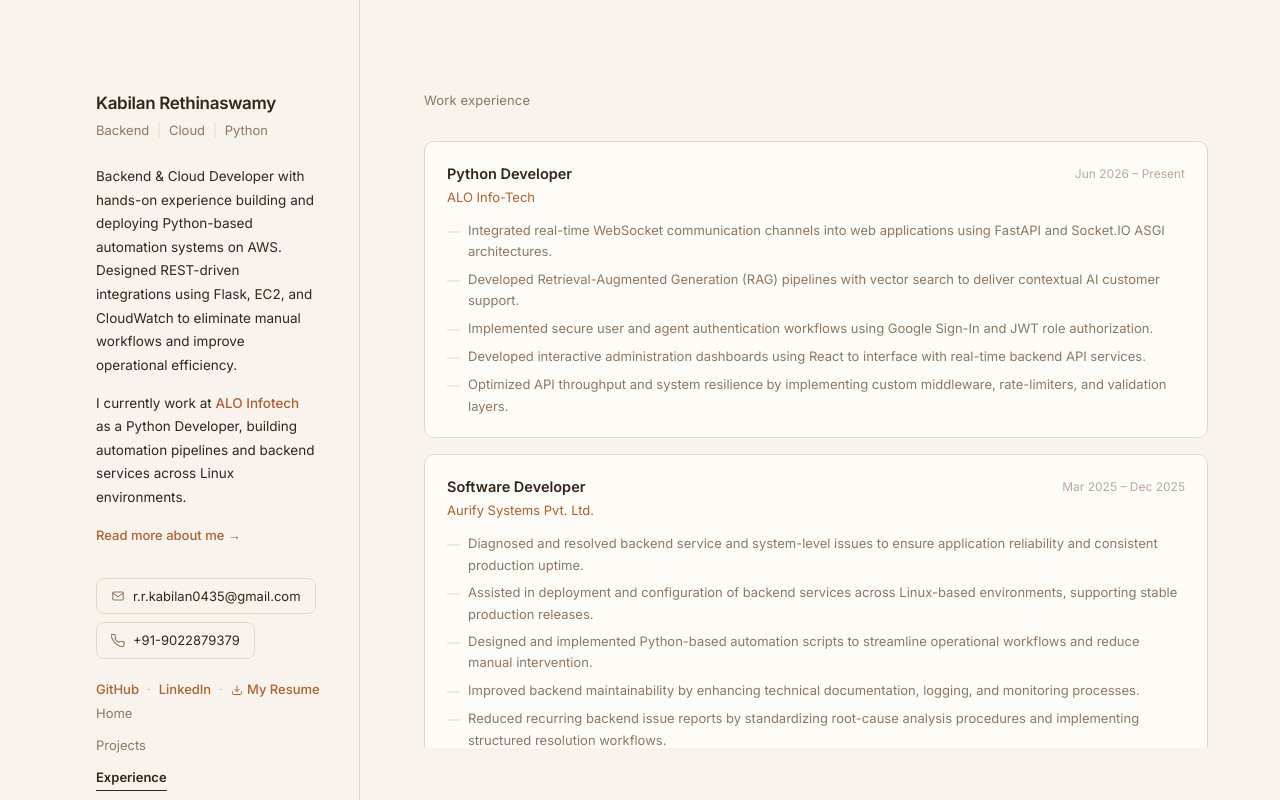
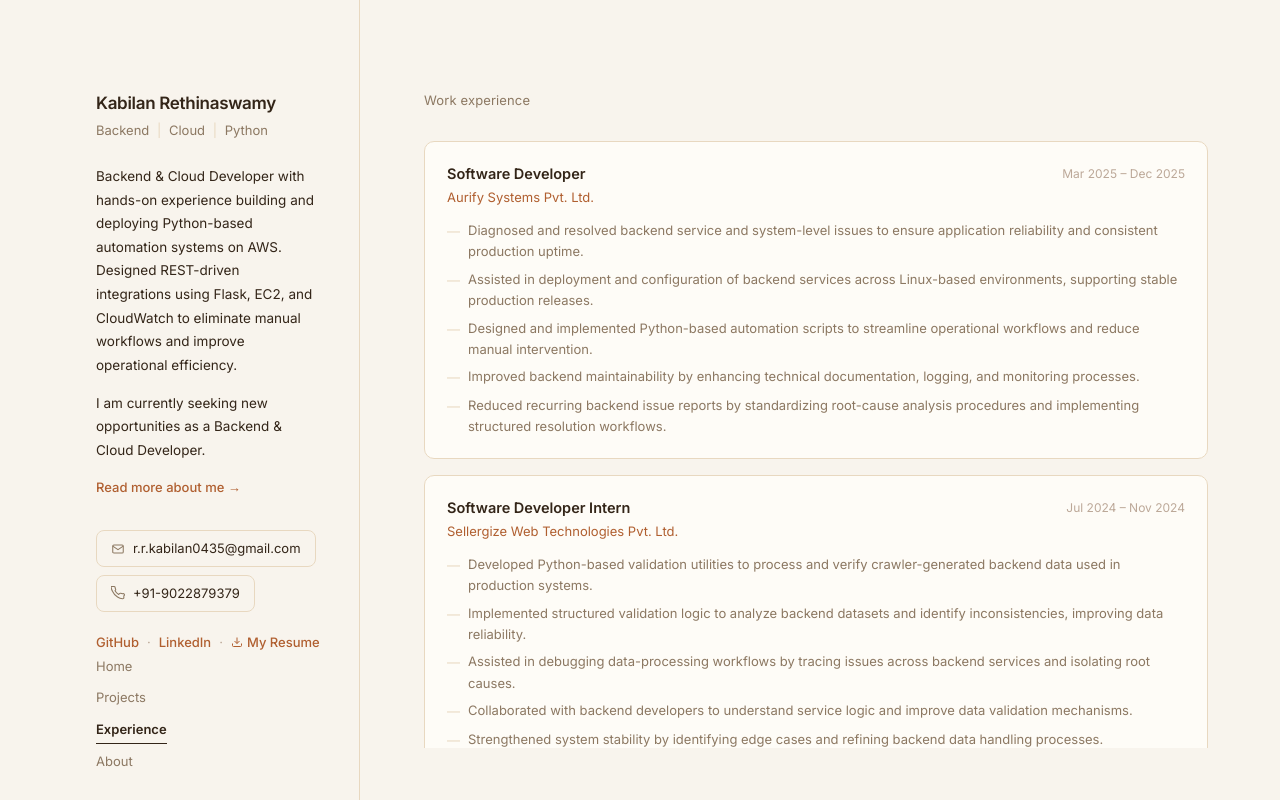
Before and after one commit to kabilannadar/Kabilan_Portfolio, a React (Vite) app: page /experience in a window 1280 px wide. Built offline with nearby package versions, Linux system fonts and the light colour scheme; the HTML template or start-up script is replaced by a standard one.

Commit message:
Remove Python Developer role at ALO, rephrase bio status, update resume, and fix WhatsApp typo

```diff
--- a/src/components/LeftPanel.jsx
+++ b/src/components/LeftPanel.jsx
@@ -24,12 +24,7 @@ export default function LeftPanel() {
           </p>
 
           <p className="bio-text">
-            I currently work at{' '}
-            <a href="https://aloinfotech.in" target="_blank" rel="noreferrer">
-              ALO Infotech
-            </a>{' '}
-            as a Python Developer, building automation pipelines and backend
-            services across Linux environments.
+            I am currently seeking new opportunities as a Backend &amp; Cloud Developer.
           </p>
 
           <Link to="/about" className="read-more-link">
--- a/src/pages/About.jsx
+++ b/src/pages/About.jsx
@@ -25,7 +25,7 @@ export default function About() {
             <div className="about-section anim-fade-up pd-1">
               <h3>Background</h3>
               <p className="bio-text" style={{ marginBottom: '12px' }}>
-                I'm a Backend &amp; Cloud Developer based in Nagercoil, Tamil Nadu, with a strong
+                I'm a Backend &amp; Cloud Developer based in Chennai, Tamil Nadu, with a strong
                 foundation in Python, Linux systems, and cloud-native architectures on AWS.
               </p>
               <p className="bio-text" style={{ marginBottom: '12px' }}>
--- a/src/pages/Experience.jsx
+++ b/src/pages/Experience.jsx
@@ -3,18 +3,6 @@ import PageShell from '../components/PageShell';
 import '../App.css';
 
 const experiences = [
-  {
-    role: 'Python Developer',
-    company: 'ALO Info-Tech',
-    period: 'Jun 2026 – Present',
-    bullets: [
-      'Integrated real-time WebSocket communication channels into web applications using FastAPI and Socket.IO ASGI architectures.',
-      'Developed Retrieval-Augmented Generation (RAG) pipelines with vector search to deliver contextual AI customer support.',
-      'Implemented secure user and agent authentication workflows using Google Sign-In and JWT role authorization.',
-      'Developed interactive administration dashboards using React to interface with real-time backend API services.',
-      'Optimized API throughput and system resilience by implementing custom middleware, rate-limiters, and validation layers.',
-    ],
-  },
   {
     role: 'Software Developer',
     company: 'Aurify Systems Pvt. Ltd.',
--- a/src/pages/Home.jsx
+++ b/src/pages/Home.jsx
@@ -137,20 +137,7 @@ export default function Home() {
             marginBottom: '20px',
           }}
         >
-          I currently work at{' '}
-          <a
-            href="https://aloinfotech.in/"
-            target="_blank"
-            rel="noreferrer"
-            style={{
-              color: 'var(--accent)',
-              fontWeight: 500,
-            }}
-          >
-            ALO Infotech
-          </a>{' '}
-          as a Python Developer, building automation pipelines and backend
-          services across Linux environments.
+          I am currently seeking new opportunities as a Backend &amp; Cloud Developer.
         </p>
 
         {/* Contact */}
--- a/src/pages/Projects.jsx
+++ b/src/pages/Projects.jsx
@@ -15,7 +15,7 @@ const projects = [
       'Easily record, categorize, and filter your daily expenses and income streams in real-time.',
       'Set custom budgets, track savings goals, and manage upcoming recurring subscriptions or debt EMIs.',
       'Generate visual charts, audit logging events, and export financial data to external formats.',
-      'Log expenses on the go by texting natural language commands to a connected bot via Whatsapp.',
+      'Log expenses on the go by texting natural language commands to a connected bot via WhatsApp.',
     ],
   },
   {
```
Also changed, not shown: src/components/Experience.jsx (+0 -20 lines), 1 other file (tests, documents, lock files or other folders).
